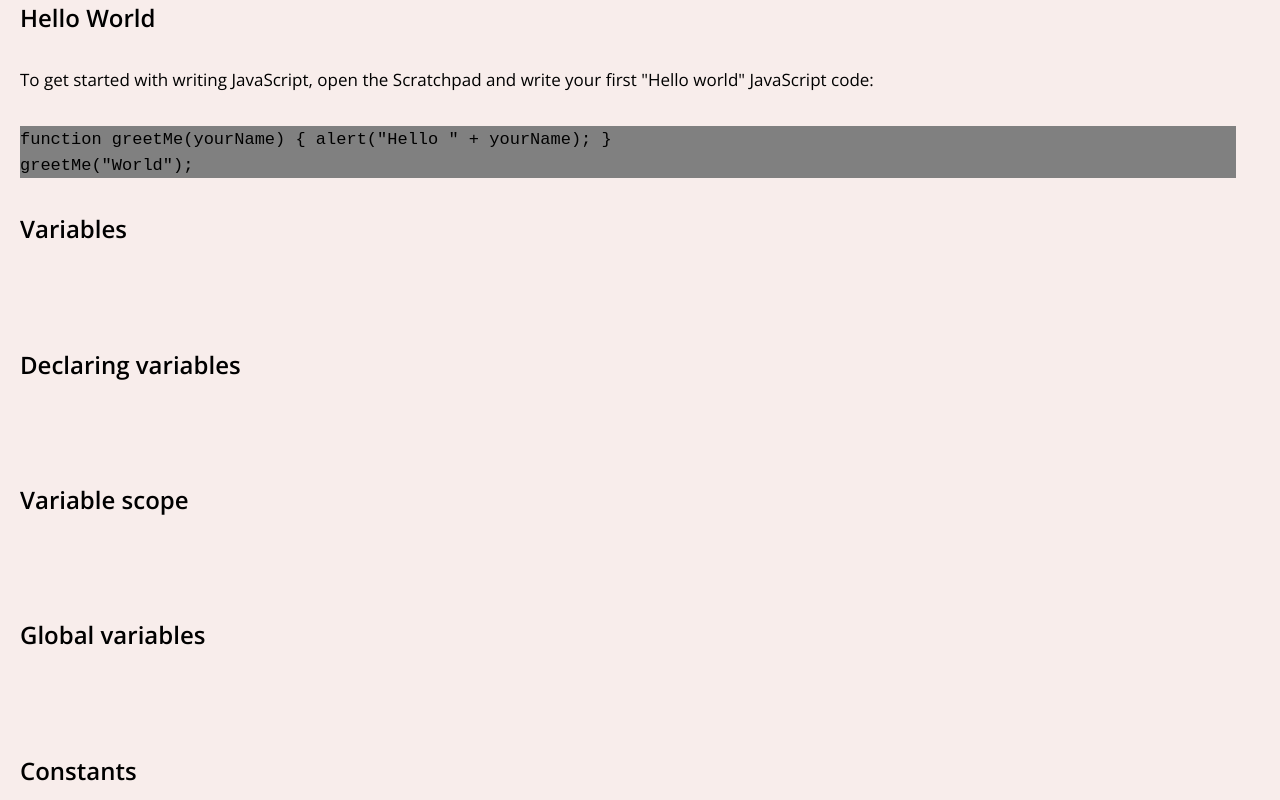
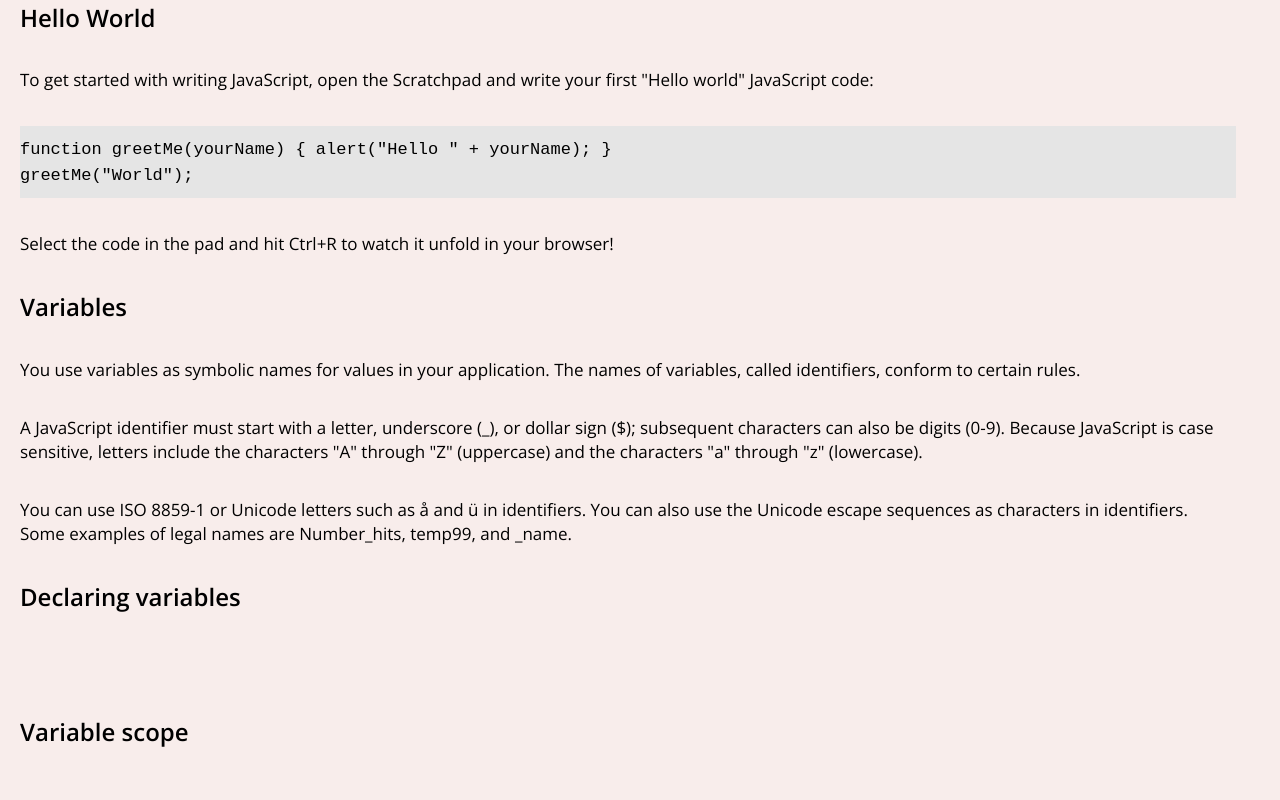
Before and after one commit to camercha/technical_website, a plain HTML site: page index.html in a window 1280 px wide. Shown: the part 1480-2280 px from the top of the page. Drawn offline with nearby package versions, Linux system fonts and the light colour scheme.

Commit message:
added in some colors and added more content for the mobile version

```diff
--- a/css/style.css
+++ b/css/style.css
@@ -23,9 +23,9 @@ header h1{
     width: 100%;
     height: 200px;
     border-bottom: 2px solid grey;
+    background-color: #f0efeb;
+
 }
-
-
 .linkcolumns a{
     margin-left: 10px;
     padding-top: 10px;
@@ -50,8 +50,11 @@ line-height: 24px;
 }
 
 .code {
-    background-color: grey;
+    background-color:#e5e5e5;
     width: 100%;
+    padding-top: 10px;
+    padding-bottom: 10px;
+
 }
 
 
--- a/index.html
+++ b/index.html
@@ -118,13 +118,20 @@
                 code:</p>
             <p class="code"><code>function greetMe(yourName) { alert("Hello " + yourName); } <br>
                 greetMe("World");</code></p>
+            <p>Select the code in the pad and hit Ctrl+R to watch it unfold in your browser!</p>
         </section>
         <section class="main-section" id="VARIABLES">
             <header>
                 <h2 id="section_head_text">Variables</h2>
             </header>
-            <p></p>
-            <p></p>
+            <p>You use variables as symbolic names for values in your application. The names of variables, called
+                identifiers, conform to certain rules.</p>
+            <p>A JavaScript identifier must start with a letter, underscore (_), or dollar sign ($); subsequent
+                characters can also be digits (0-9). Because JavaScript is case sensitive, letters include the
+                characters "A" through "Z" (uppercase) and the characters "a" through "z" (lowercase).</p>
+            <p>You can use ISO 8859-1 or Unicode letters such as å and ü in identifiers. You can also use the Unicode
+                escape sequences as characters in identifiers. Some examples of legal names are Number_hits, temp99, and
+                _name.</p>
         </section>
 
         <section class="main-section" id="DECLARING_VARIABLES">
```
